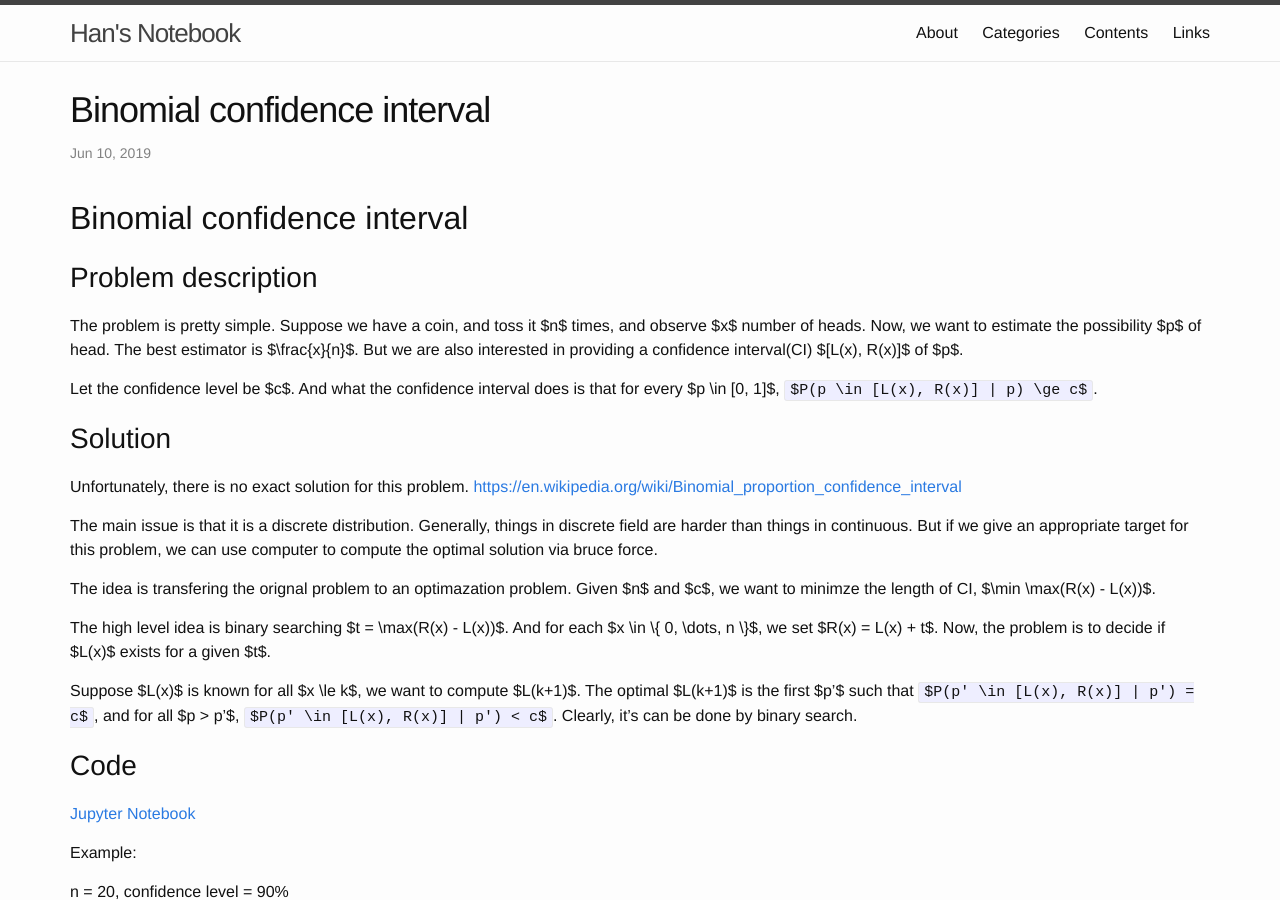
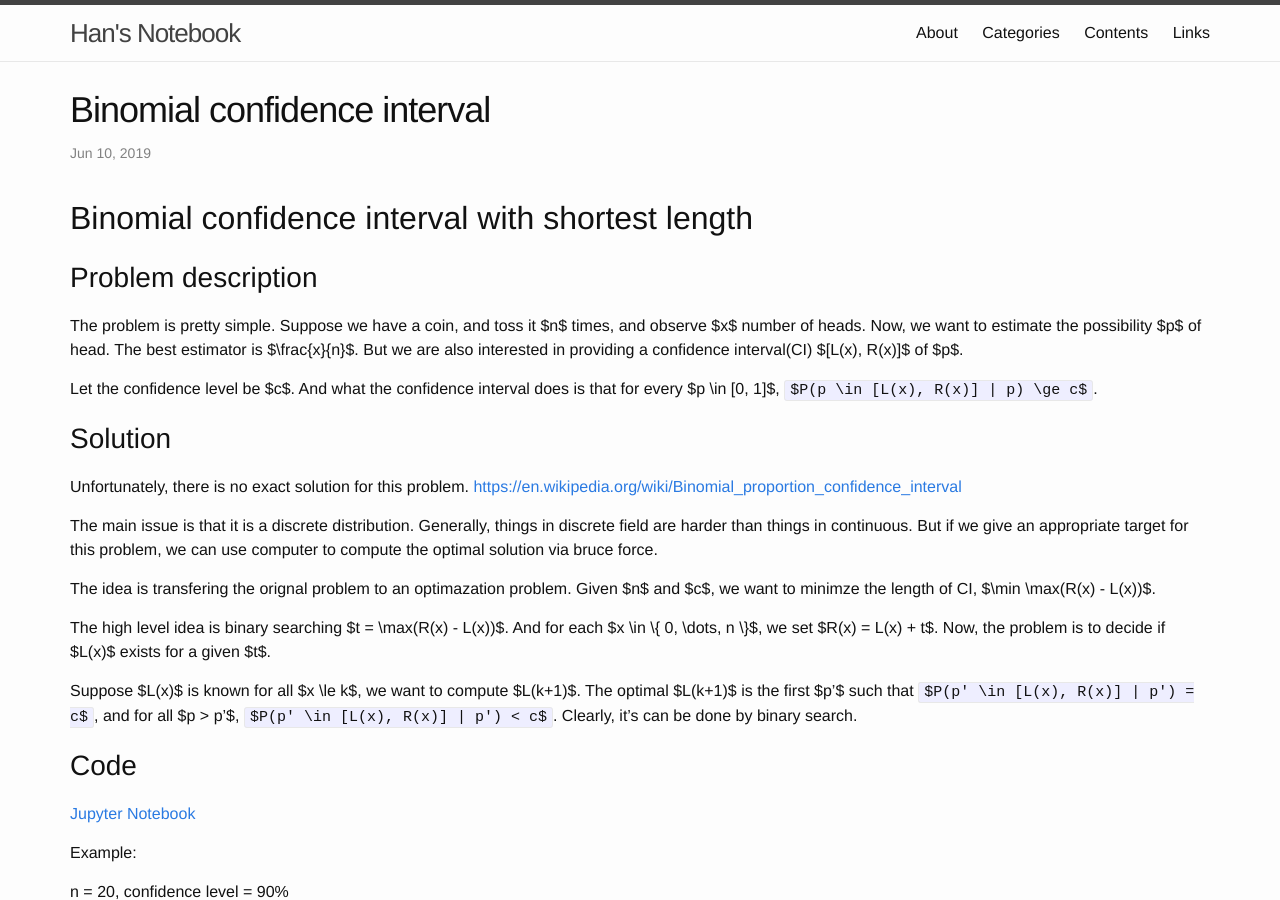
Before and after one commit to FiveEyes/FiveEyes.github.io, a Jekyll site: the page built from _posts/2019-06-10-binomial-confidence-interval.md, in a window 1280 px wide and 900 px high. Built offline with Jekyll 4.4.1, drawn with Linux system fonts in a browser that asks for light colours.

Commit message:
Update 2019-06-10-binomial-confidence-interval.md

```diff
--- a/_posts/2019-06-10-binomial-confidence-interval.md
+++ b/_posts/2019-06-10-binomial-confidence-interval.md
@@ -5,7 +5,7 @@ date: 2019-06-10 19:30:00
 categories: Statistics, Learning
 ---
 
-# Binomial confidence interval
+# Binomial confidence interval with shortest length
 
 ## Problem description
 
```
